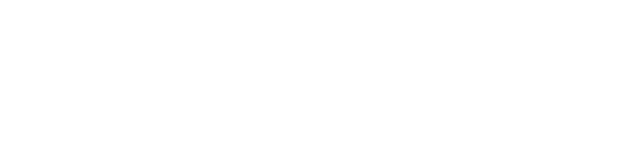
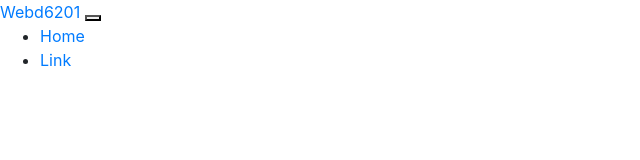
Before and after one commit to brejanthdc/Webd6201-Lesson2, a plain HTML site: page index.html in a window 1280 px wide. Shown: the whole page, without its empty margins (0-640 px from the left). Drawn offline with nearby package versions, Linux system fonts and the light colour scheme.

Commit message:
commit 1

```diff
--- a/index.html
+++ b/index.html
@@ -5,11 +5,35 @@
     <meta name="viewport" content="width=device-width, initial-scale=1.0">
     <meta http-equiv="X-UA-Compatible" content="ie=edge">
     <!--Css section-->
+    <link rel="stylesheet" href="./node_modules/bootstrap/dist/css/bootstrap-reboot.min.css">
+    <link rel="stylesheet" href="./node_modules/@fortawesome/fontawesome-free/css/all.min.css">
     <link rel="stylesheet" href="./Content/app.css">
     <title>Webd6201-Lesson-2</title>
 </head>
-<body>
+<body> <!--Main Nav-->
+    <nav class="navbar navbar-expand-lg navbar-dark bg-dark">
+        <a class="navbar-brand" href="#">Webd6201</a>
+        <button class="navbar-toggler" type="button" data-toggle="collapse" data-target="#navbarSupportedContent" aria-controls="navbarSupportedContent" aria-expanded="false" aria-label="Toggle navigation">
+          <span class="navbar-toggler-icon"></span>
+        </button>
+
+        <div class="collapse navbar-collapse" id="navbarSupportedContent">
+          <ul class="navbar-nav ml-auto">
+            <li class="nav-item active"> <a class="nav-link" href="#">Home</a></li>
+            <li class="nav-item"><a class="nav-link" href="#">Link</a></li>
+
+        </div>
+      </nav>
+
         <!--Script section-->
+
+        <!--Third party libaries-->
+
+        <script src="./node_modules/jquery/dist/jquery.min.js"></script>
+        <script src="./node_modules/bootstrap/dist/js/bootstrap.min.js"></script>
+
+
+        <!--App Script -->
 <script src="./Scripts/app.js"></script>
 </body>
 </html>
```
